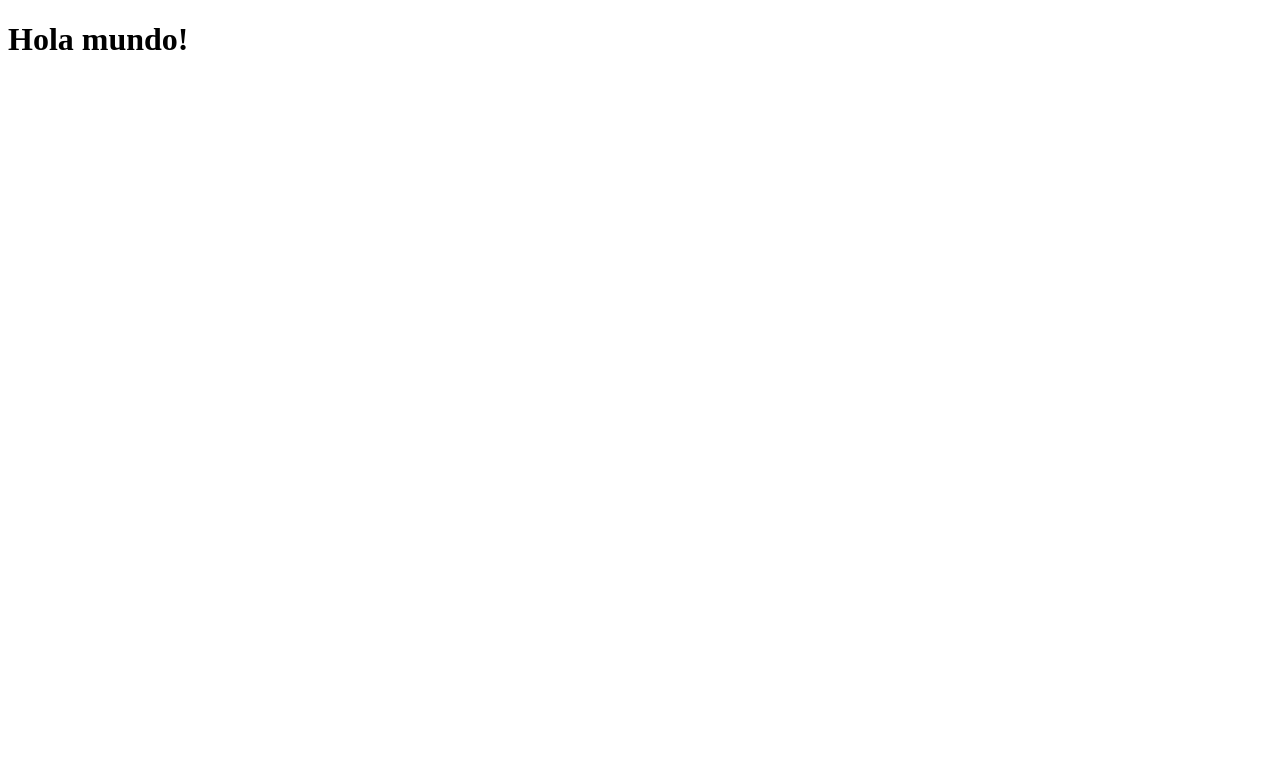
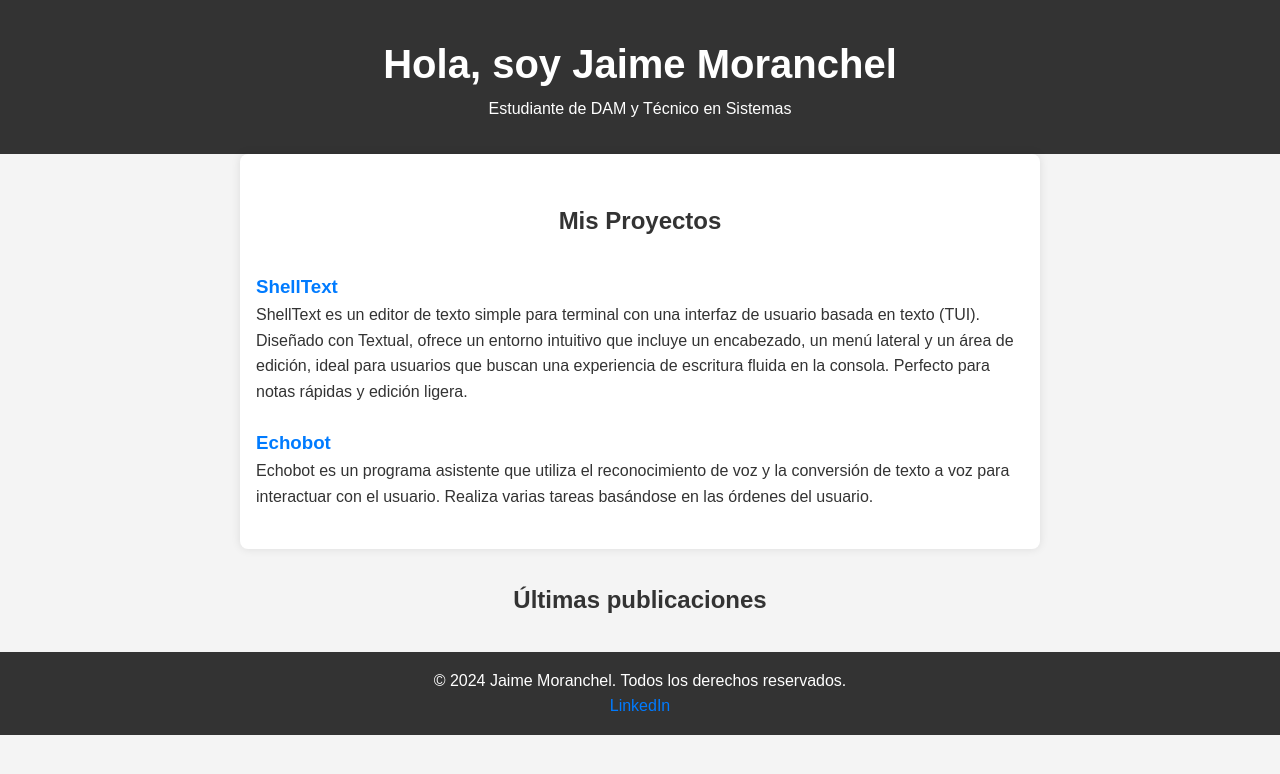
Before and after one commit to Jaime-Moranchel/Jaime-Moranchel, a plain HTML site: page index.html in a window 1280 px wide. Drawn offline with Linux system fonts and the light colour scheme.

Commit message:
added index.html

```diff
--- /dev/null
+++ b/css/styles.css
@@ -0,0 +1,64 @@
+* {
+    box-sizing: border-box;
+    margin: 0;
+    padding: 0;
+}
+
+body {
+    font-family: Arial, sans-serif;
+    line-height: 1.6;
+    background-color: #f4f4f4;
+    color: #333;
+}
+
+header {
+    text-align: center;
+    padding: 2rem;
+    background: #333;
+    color: #fff;
+}
+
+h1 {
+    font-size: 2.5rem;
+}
+
+h2 {
+    margin: 2rem 0;
+    text-align: center;
+}
+
+.projects {
+    max-width: 800px;
+    margin: 0 auto;
+    padding: 1rem;
+    background: #fff;
+    border-radius: 8px;
+    box-shadow: 0 0 10px rgba(0, 0, 0, 0.1);
+}
+
+ul {
+    list-style-type: none;
+}
+
+li {
+    margin: 1.5rem 0;
+}
+
+a {
+    text-decoration: none;
+    color: #007BFF;
+}
+
+a:hover {
+    text-decoration: underline;
+}
+
+footer {
+    text-align: center;
+    padding: 1rem;
+    background: #333;
+    color: #fff;
+    position: relative;
+    bottom: 0;
+    width: 100%;
+}
--- a/index.html
+++ b/index.html
@@ -4,8 +4,37 @@
     <meta charset="UTF-8">
     <meta name="viewport" content="width=device-width, initial-scale=1.0">
     <title>Portfolio</title>
+    <link rel="stylesheet" href="css/styles.css">
 </head>
 <body>
-    <h1>Hola mundo!</h1>
+    <header>
+        <h1>Hola, soy Jaime Moranchel</h1>
+        <p>Estudiante de DAM y Técnico en Sistemas</p>
+    </header>
+
+    <main>
+        <section class="projects">
+            <h2>Mis Proyectos</h2>
+            <ul>
+                <li>
+                    <h3><a href="https://github.com/Jaime-Moranchel/ShellText" target="_blank">ShellText</a></h3>
+                    <p>ShellText es un editor de texto simple para terminal con una interfaz de usuario basada en texto (TUI). Diseñado con Textual, ofrece un entorno intuitivo que incluye un encabezado, un menú lateral y un área de edición, ideal para usuarios que buscan una experiencia de escritura fluida en la consola. Perfecto para notas rápidas y edición ligera.</p>
+                </li>
+                <li>
+                    <h3><a href="https://github.com/tu_usuario/proyecto2" target="_blank">Echobot</a></h3>
+                    <p>Echobot es un programa asistente que utiliza el reconocimiento de voz y la conversión de texto a voz para interactuar con el usuario. Realiza varias tareas basándose en las órdenes del usuario.</p>
+                </li>
+            </ul>
+        </section>
+
+        <section class="blog">
+            <h2>Últimas publicaciones</h2>
+        </section>
+    </main>
+
+    <footer>
+        <p>© 2024 Jaime Moranchel. Todos los derechos reservados.</p>
+        <p><a href="https://www.linkedin.com/in/jaime-moranchel-pina-4007392bb/" target="_blank">LinkedIn</a></p>
+    </footer>
 </body>
 </html>
```
Also changed, not shown: about.html (added, +25 -0 lines), projects/EchoBot.html (added), projects/ShellText.html (added), 2 other files.
